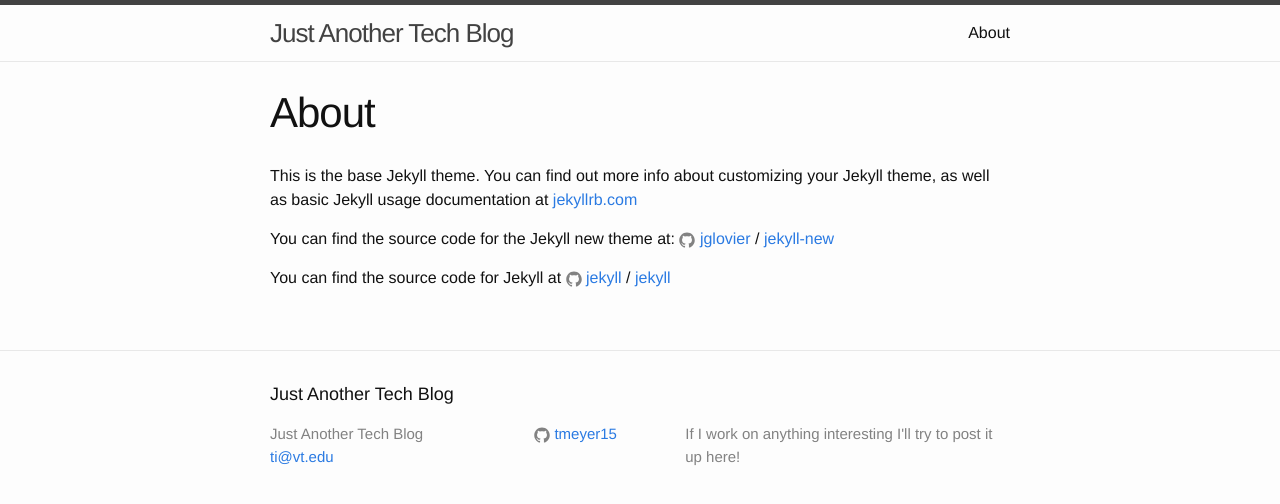
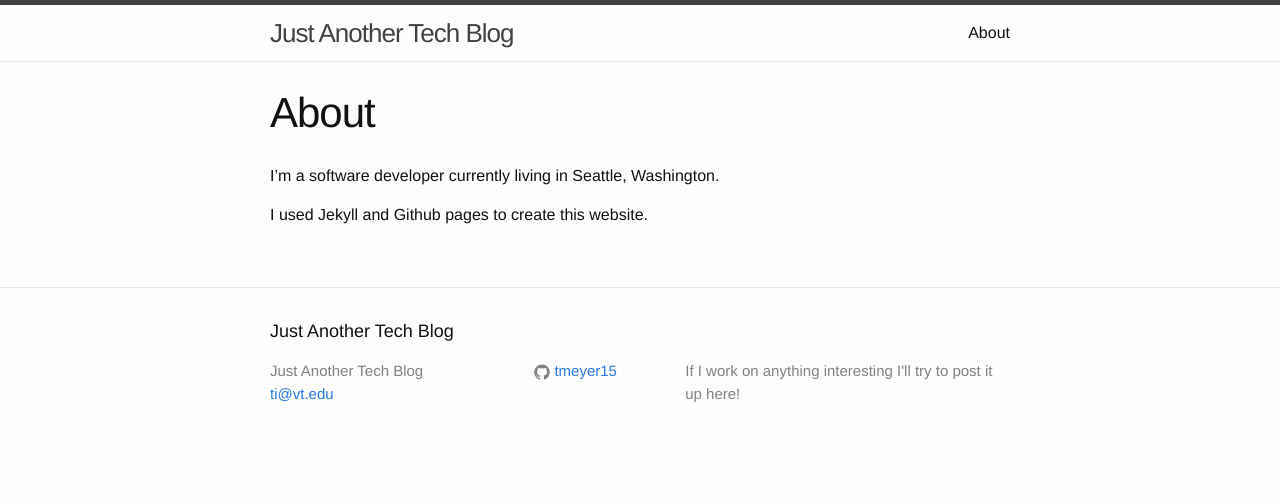
Before and after one commit to tmeyer15/tmeyer15.github.io, a Jekyll site: the page built from about.md, in a window 1280 px wide. Shown: the top 504 px of the page. Built offline with Jekyll 4.4.1, drawn with Linux system fonts in a browser that asks for light colours.

Commit message:
Actually updated about

```diff
--- a/about.md
+++ b/about.md
@@ -4,12 +4,6 @@
 permalink: /about/
 ---
 
-This is the base Jekyll theme. You can find out more info about customizing your Jekyll theme, as well as basic Jekyll usage documentation at [jekyllrb.com](http://jekyllrb.com/)
+I’m a software developer currently living in Seattle, Washington.
 
-You can find the source code for the Jekyll new theme at:
-{% include icon-github.html username="jglovier" %} /
-[jekyll-new](https://github.com/jglovier/jekyll-new)
-
-You can find the source code for Jekyll at
-{% include icon-github.html username="jekyll" %} /
-[jekyll](https://github.com/jekyll/jekyll)
+I used Jekyll and Github pages to create this website.
```
